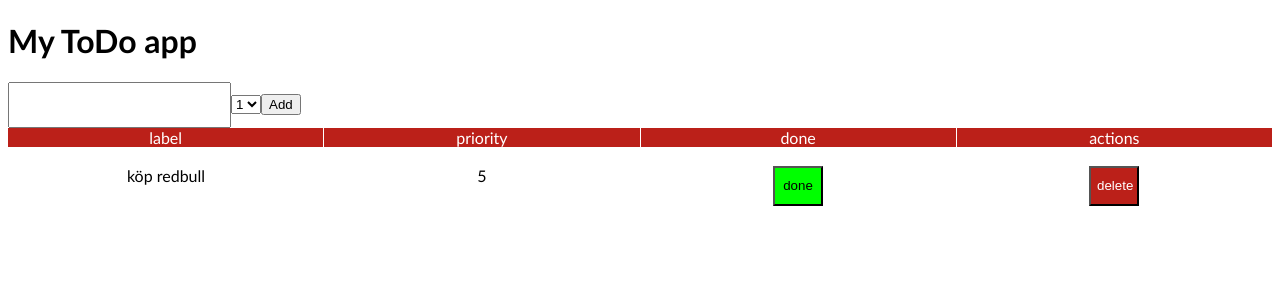
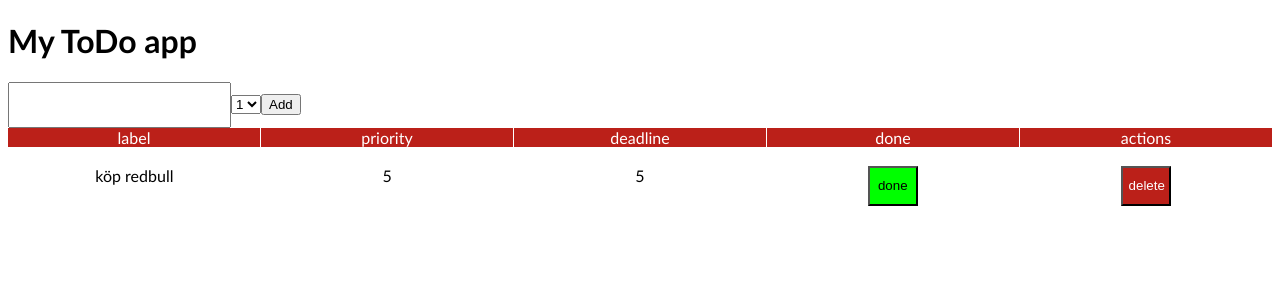
Before and after one commit to TE42018/ToDo-Jonatan, an Angular app: page / in a window 1280 px wide. Shown: the top 300 px of the page. Built offline with nearby package versions, Linux system fonts and the light colour scheme.

Commit message:
started with deadline function

```diff
--- a/src/app/app.component.html
+++ b/src/app/app.component.html
@@ -16,12 +16,15 @@
     <div class="row header">
         <span class="item">label</span>
         <span class="item">priority</span>
+        <span class="item">deadline</span>
         <span class="item">done</span>
         <span class="item">actions</span>
     </div> <br>
     <div class="body">
         <div *ngFor="let todo of todos" class="row">
             <span class="item">{{todo.label}}</span>
+            <span class="item">{{todo.priority}}</span>
+            <!--test för deadline-->
             <span class="item">{{todo.priority}}</span>
             <span class="item">
                 <button class="donebtn" [ngClass]="{'clicked': todo.done}" (click)="togglePressed(todo)">done</button>
```
